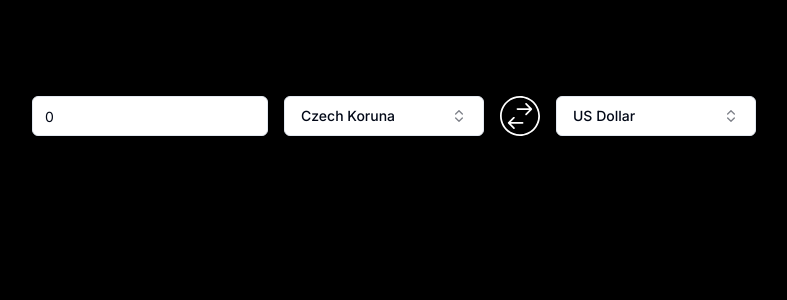
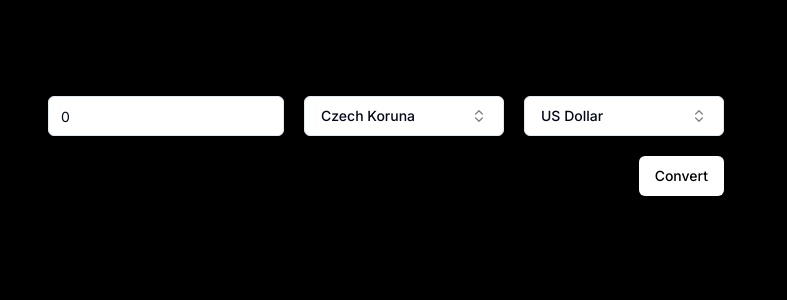
Before and after one commit to Benelini/Mergado, a Next.js app: page / in a window 1280 px wide. Shown: the top 300 px of the page, without its empty margins (254-1041 px from the left). Built offline with nearby package versions, Linux system fonts and the light colour scheme.

Commit message:
feat: new convert button

```diff
--- a/components/convert-currency.tsx
+++ b/components/convert-currency.tsx
@@ -5,6 +5,7 @@ import ExchangeIcon from "./svgs/exchange-icon";
 import { fetchExchangeRates } from "@/app/utils/fetch-exchange-rates";
 import { useQuery } from "@tanstack/react-query";
 import { ChangeEvent, useEffect, useState } from "react";
+import { Button } from "./ui/button";
 
 export const ConvertCurrency = () => {
   const [amount, setAmount] = useState(0);
@@ -24,10 +25,10 @@ export const ConvertCurrency = () => {
     return <div>Error: {error.message}</div>;
   }
   return (
-    <div className="flex flex-col justify-center items-center">
+    <div className="flex flex-col justify-center items-end">
       {" "}
-      <div className="flex flex-row items-center justify-center">
-        <div className="flex flex-col justify-start items-start mx-4">
+      <div className="flex flex-row items-center justify-center gap-5">
+        <div className="flex flex-col justify-start items-start">
           <Input
             id="amount"
             placeholder="Enter currency amount"
@@ -38,16 +39,16 @@ export const ConvertCurrency = () => {
           />
         </div>
         <Combobox mainText="From..." value={from} setValue={setFrom} />
-        <button
-          className="px-4"
-          onClick={() => {
-            refetch();
-          }}
-        >
-          <ExchangeIcon className="w-10 h-10 fill-white hover:fill-slate-400" />
-        </button>
         <Combobox mainText="To..." value={to} setValue={setTo} />
       </div>
+      <Button
+        className="bg-white text-black mt-5"
+        onClick={() => {
+          refetch();
+        }}
+      >
+        Convert
+      </Button>
       {data ? (
         <div className="bg-white file:text-sm rounded-md py-2 mt-10 px-5 text-4xl ">
           {data.amount} {""}
```
